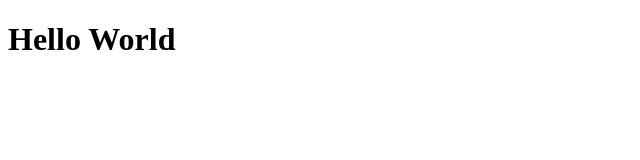
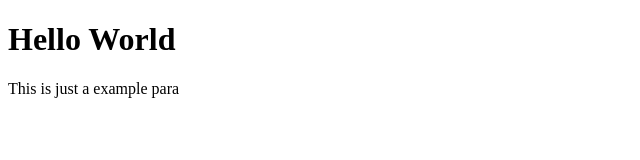
Before and after one commit to yashwanthss18/Static-web-app, a plain HTML site: page index.html in a window 1280 px wide. Shown: the whole page, without its empty margins (0-640 px from the left). Drawn offline with Linux system fonts and the light colour scheme.

Commit message:
Added a para tag

```diff
--- a/index.html
+++ b/index.html
@@ -7,5 +7,6 @@
 </head>
 <body>
     <h1>Hello World</h1>
+    <p> This is just a example para </p>
 </body>
 </html>
```
